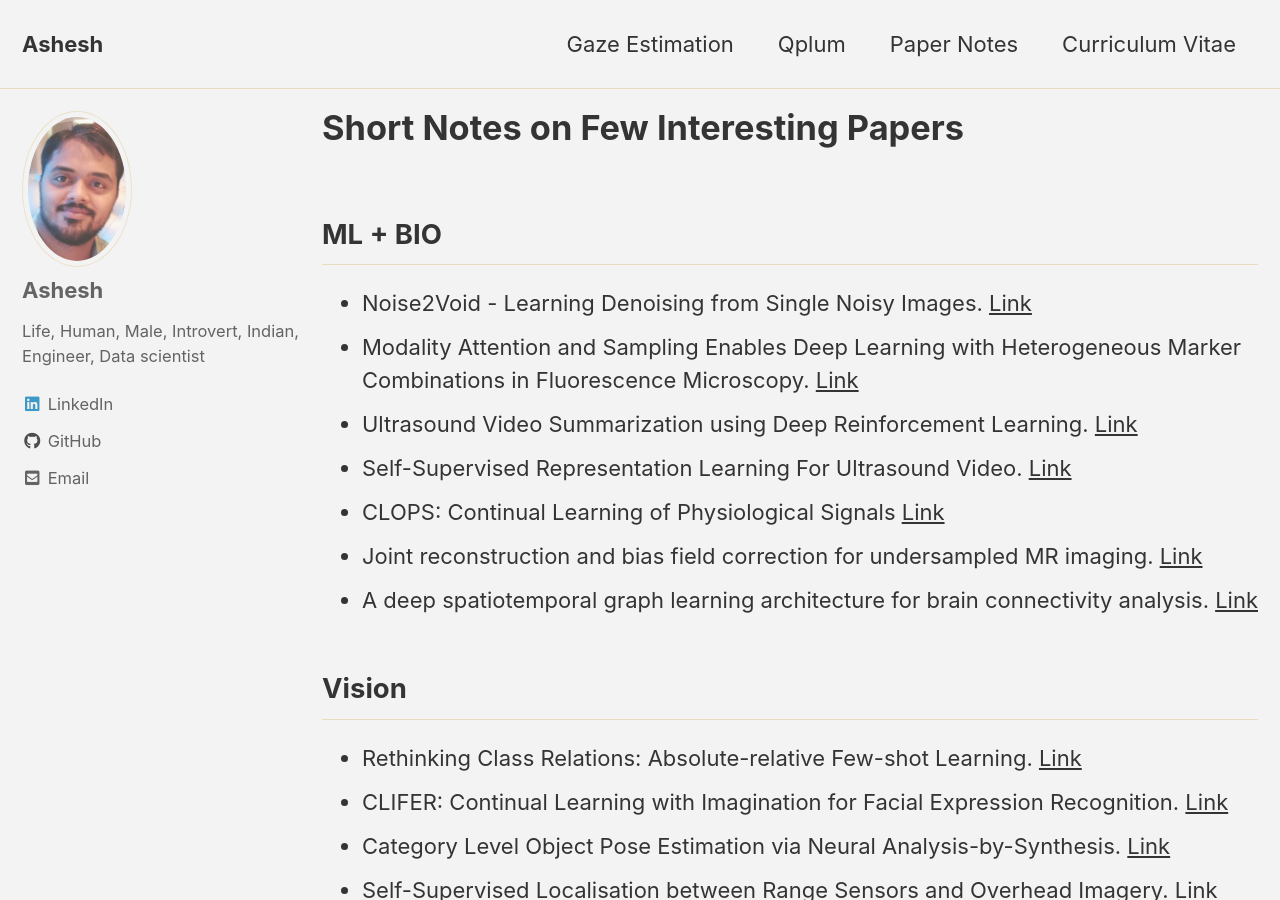
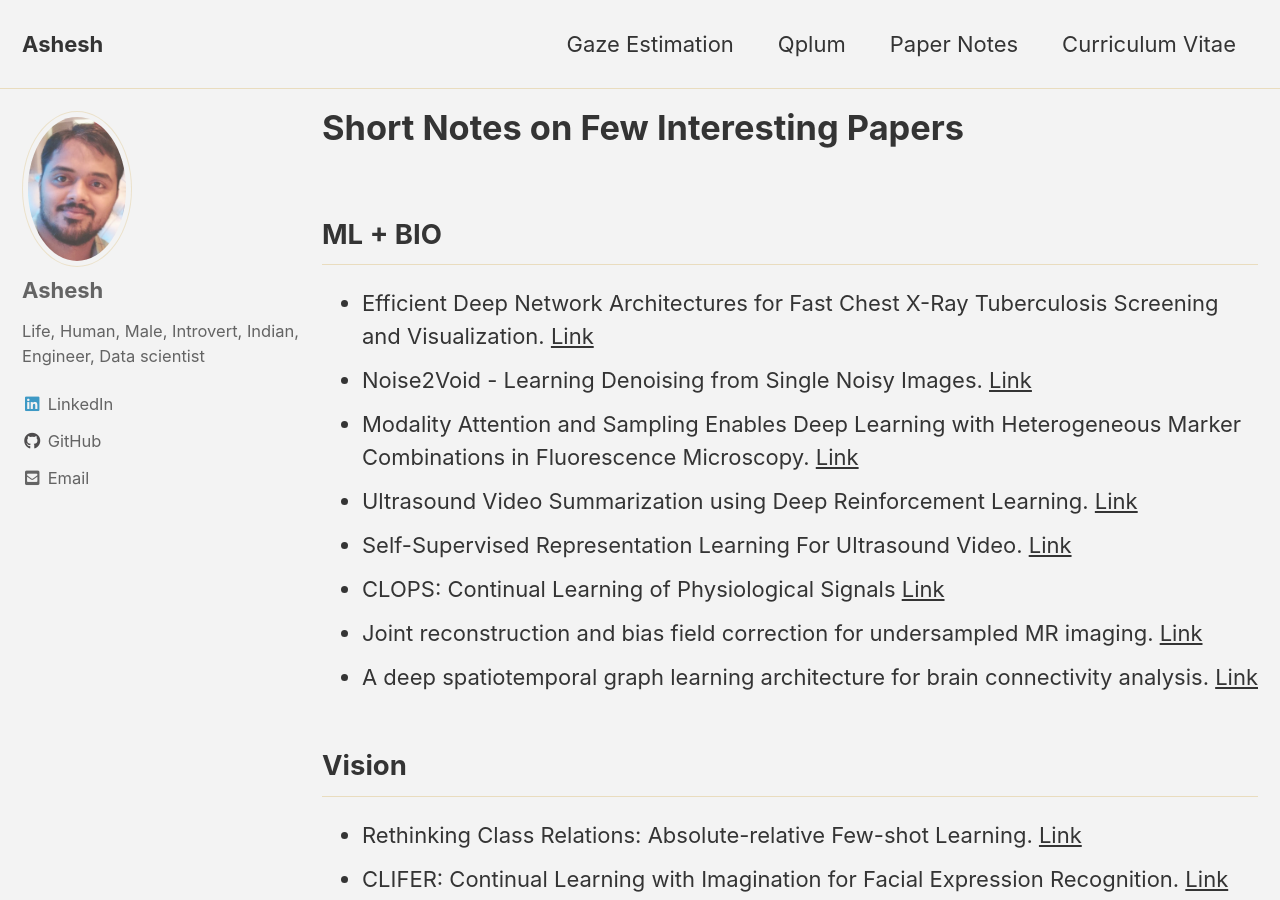
Before and after one commit to ashesh-0/ashesh.github.io, a Jekyll site: the page built from papers.md, in a window 1280 px wide and 900 px high. Built offline with Jekyll 4.4.1, drawn with Linux system fonts in a browser that asks for light colours; cached includes are drawn as plain includes.

Commit message:
updated papers

```diff
--- a/papers.md
+++ b/papers.md
@@ -6,6 +6,7 @@ author_profile: true
 classes: wide
 ---
 ## ML + BIO
+* Efficient Deep Network Architectures for Fast Chest X-Ray Tuberculosis Screening and Visualization. [Link](/fast_xray_TB/)
 * Noise2Void - Learning Denoising from Single Noisy Images. [Link](/Noise2Void/)
 * Modality Attention and Sampling Enables Deep Learning with Heterogeneous Marker Combinations in Fluorescence Microscopy. [Link](/MAS_FM/)
 * Ultrasound Video Summarization using Deep Reinforcement Learning. [Link](/VideoSummRL/)
```
